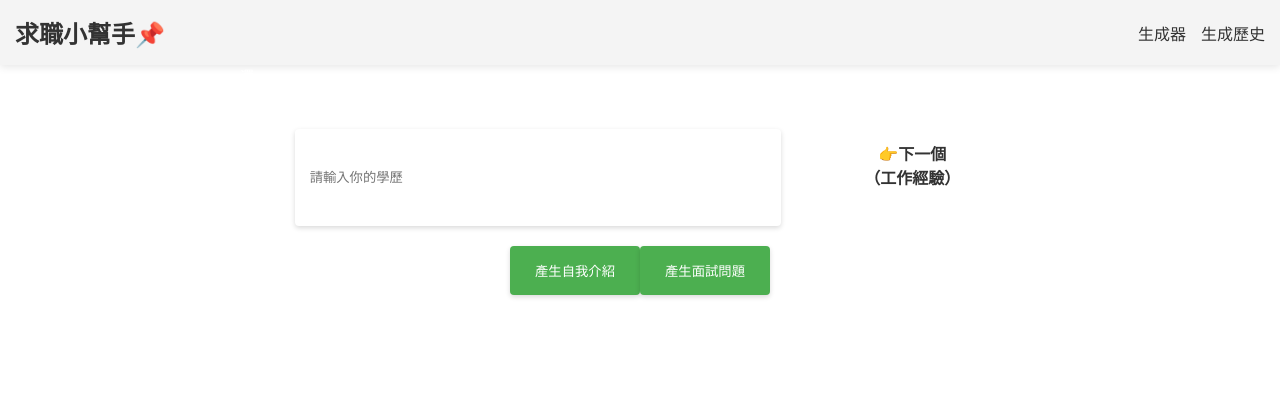
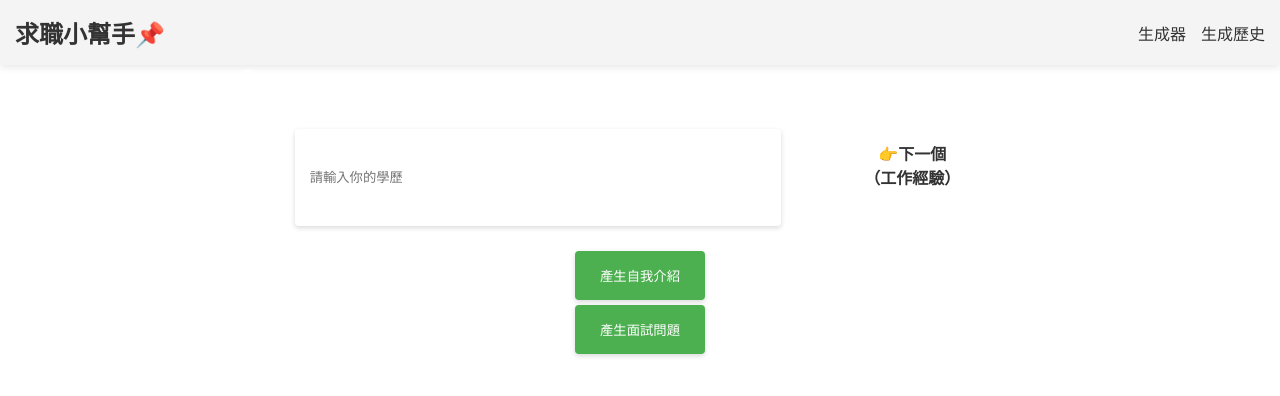
Before and after one commit to qaz741qhn/Job_intro_questions_generator_frontend, a React (Create React App) app: page / in a window 1280 px wide. Shown: the top 396 px of the page. Built offline with nearby package versions, Linux system fonts and the light colour scheme.

Commit message:
optimize

```diff
--- a/src/App.js
+++ b/src/App.js
@@ -9,7 +9,7 @@ function App() {
   const apiURL =
     process.env.NODE_ENV === "development"
       ? "http://localhost:3000"
-      : "https://remarkable-lokum-400dc6.netlify.app";
+      : "https://job-application-backend.herokuapp.com";
 
   return (
     <Router>
--- a/src/InputForm.css
+++ b/src/InputForm.css
@@ -32,6 +32,7 @@ label {
 
 button {
   padding: 15px 25px;
+  margin-top: 10px;
   border: none;
   border-radius: 4px;
   background-color: #4CAF50;
@@ -114,12 +115,15 @@ li {
 }
 
 .generate-buttons {
-  display: flex;
+  display: inline-flex;
   justify-content: center;
+  flex-direction: column;
+  align-items: center;
 }
 
 .generate-button {
   width: fit-content;
+  margin-top: 5px;
 }
 
 
```
